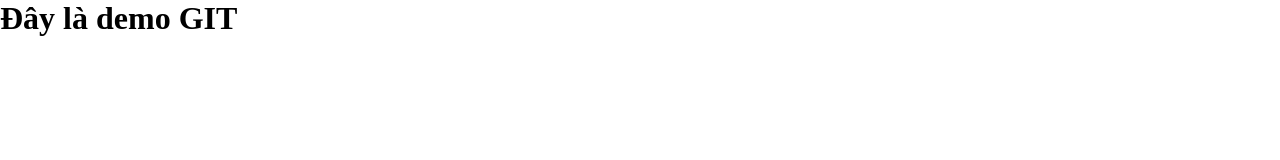
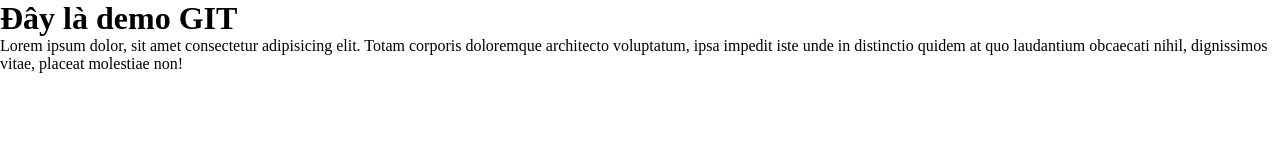
Before and after one commit to NgocMinh0297/BC65-CapstoneBS, a plain HTML site: page index.html in a window 1280 px wide. Drawn offline with Linux system fonts and the light colour scheme.

Commit message:
add p lorem

```diff
--- a/index.html
+++ b/index.html
@@ -10,5 +10,11 @@
   </head>
   <body>
     <h1>Đây là demo GIT</h1>
+    <p>
+      Lorem ipsum dolor, sit amet consectetur adipisicing elit. Totam corporis
+      doloremque architecto voluptatum, ipsa impedit iste unde in distinctio
+      quidem at quo laudantium obcaecati nihil, dignissimos vitae, placeat
+      molestiae non!
+    </p>
   </body>
 </html>
```
